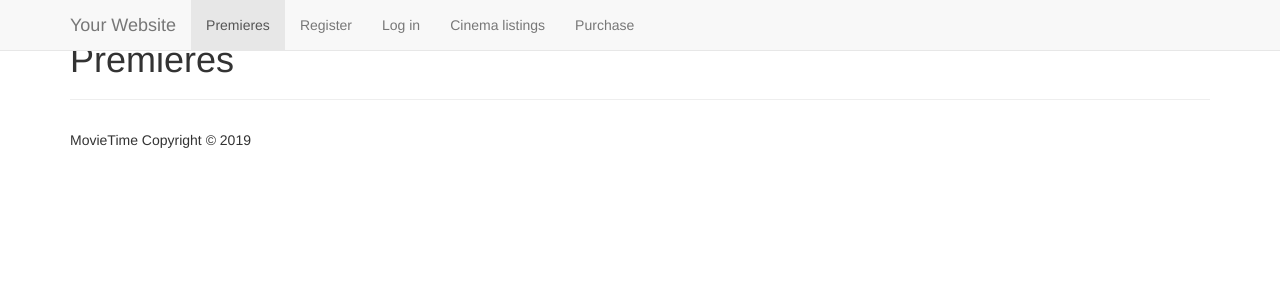
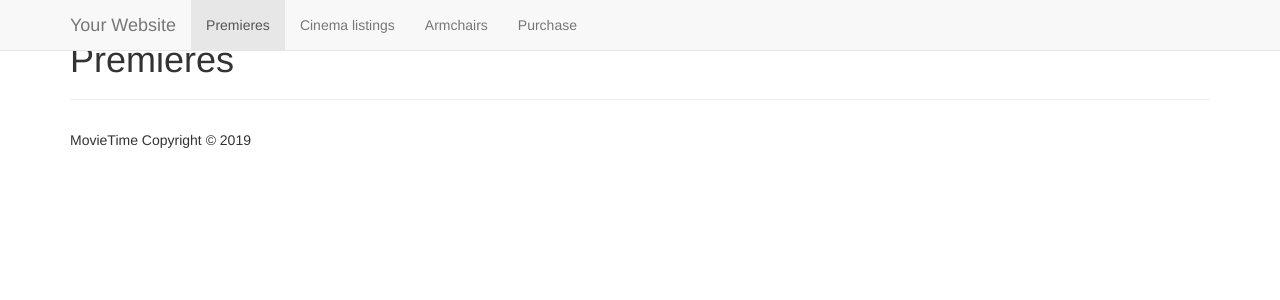
Before and after one commit to milak1920/MovieTime, a PHP site: page / in a window 1280 px wide. Shown: the top 300 px of the page. Run offline with PHP 8.4, Linux system fonts and the light colour scheme.

Commit message:
Update header.php

```diff
--- a/web/includes/header.php
+++ b/web/includes/header.php
@@ -22,9 +22,8 @@
 		<div id="navbar" class="collapse navbar-collapse">
 		<ul class="nav navbar-nav">
 			<li <?php if ($actual == "index") echo "class=\"active\""; ?>><a href="index.php">Premieres</a></li>
-			<li <?php if ($actual == "register") echo "class=\"active\""; ?>><a href="register.php">Register</a></li>
-      <li <?php if ($actual == "login") echo "class=\"active\""; ?>><a href="login.php">Log in</a></li>
 			<li <?php if ($actual == "cinema_listings") echo "class=\"active\""; ?>><a href="cinema_listings.php">Cinema listings</a></li>
+			<li <?php if ($actual == "armchairs") echo "class=\"active\""; ?>><a href="armchairs.php">Armchairs</a></li>
 			<li <?php if ($actual == "purchase") echo "class=\"active\""; ?>><a href="purchase.php">Purchase</a></li>
 		</ul>
 		</div>
```
